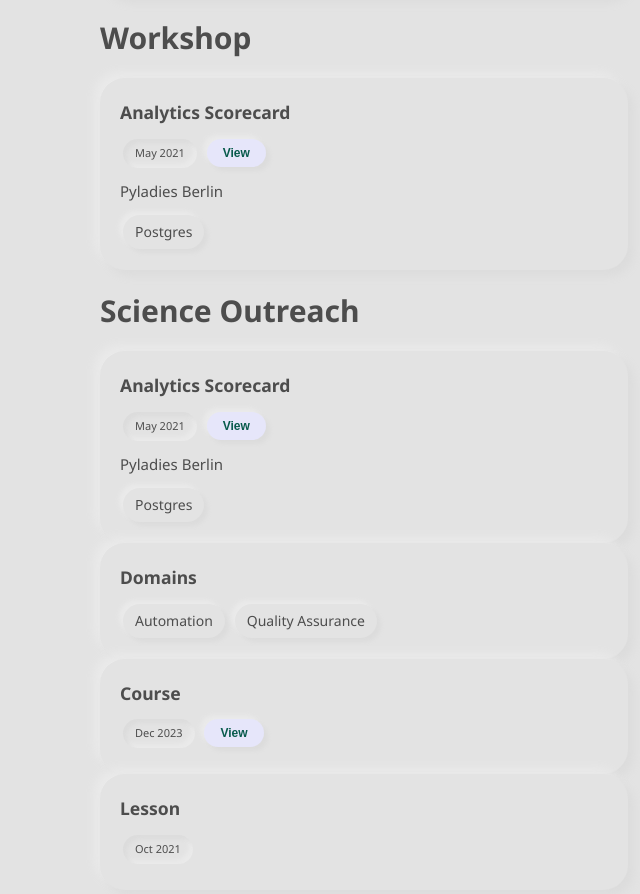
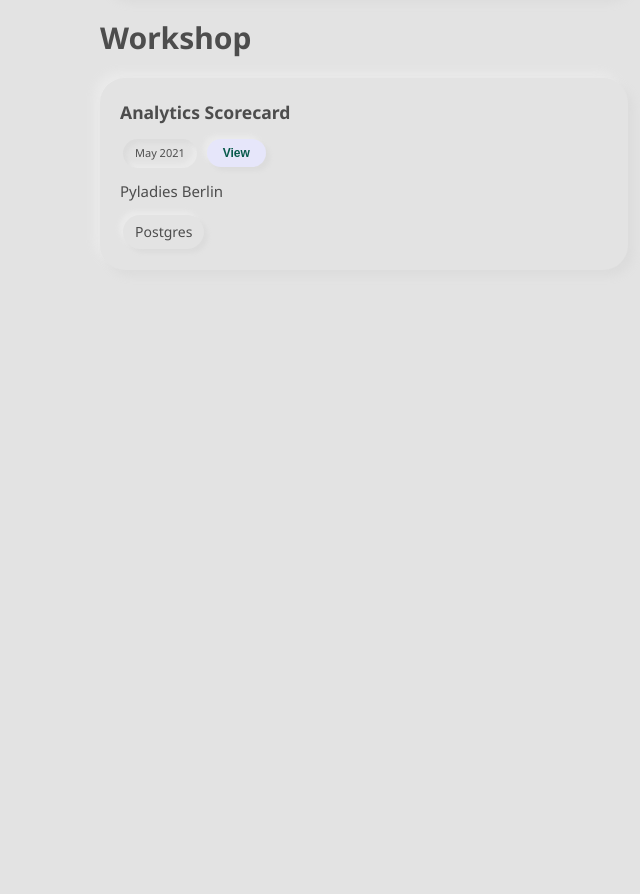
Before and after one commit to zampeta/zampeta.github.io, a plain HTML site: page index.html in a window 1280 px wide. Shown: the part 2501-3395 px from the top of the page, without its empty margins (0-640 px from the left). After the commit the page ends 2791 px from the top, so only its background shows below. Drawn offline with nearby package versions, Linux system fonts and the light colour scheme.

Commit message:
delete code

```diff
--- a/index.html
+++ b/index.html
@@ -172,32 +172,6 @@
             <span class="badge_pop">Postgres</span>
         </div>
     <div>
-    <h1 id="science"> Science Outreach </h1>
-    <div class="grid_science">
-        <div class="container">
-            <h3>Analytics Scorecard</h3>
-            <span class="badge_indent">May 2021</span>
-            <button class="button_small" onclick="window.location.href='https://url'">View</button>
-            <p>Pyladies Berlin</p>
-            <span class="badge_pop">Postgres</span>
-        </div>
-            <div class="container">
-            <h3>Domains</h3>
-            <span class="badge_pop">Automation</span>
-            <span class="badge_pop">Quality Assurance</span>
-        </div>
-        <div class="container">
-            <h3>Course</h3>
-            <span class="badge_indent">Dec 2023</span>
-            <button class="button_small" onclick="window.location.href='https://cr4'">View</button>
-            <p></p>
-        </div>
-        <div class="container">
-            <h3>Lesson</h3>
-            <span class="badge_indent">Oct 2021</span>
-            <p></p>
-        </div>
-    </div>
-</body>
 
-</html>
+  <body>
+    <html>
```
